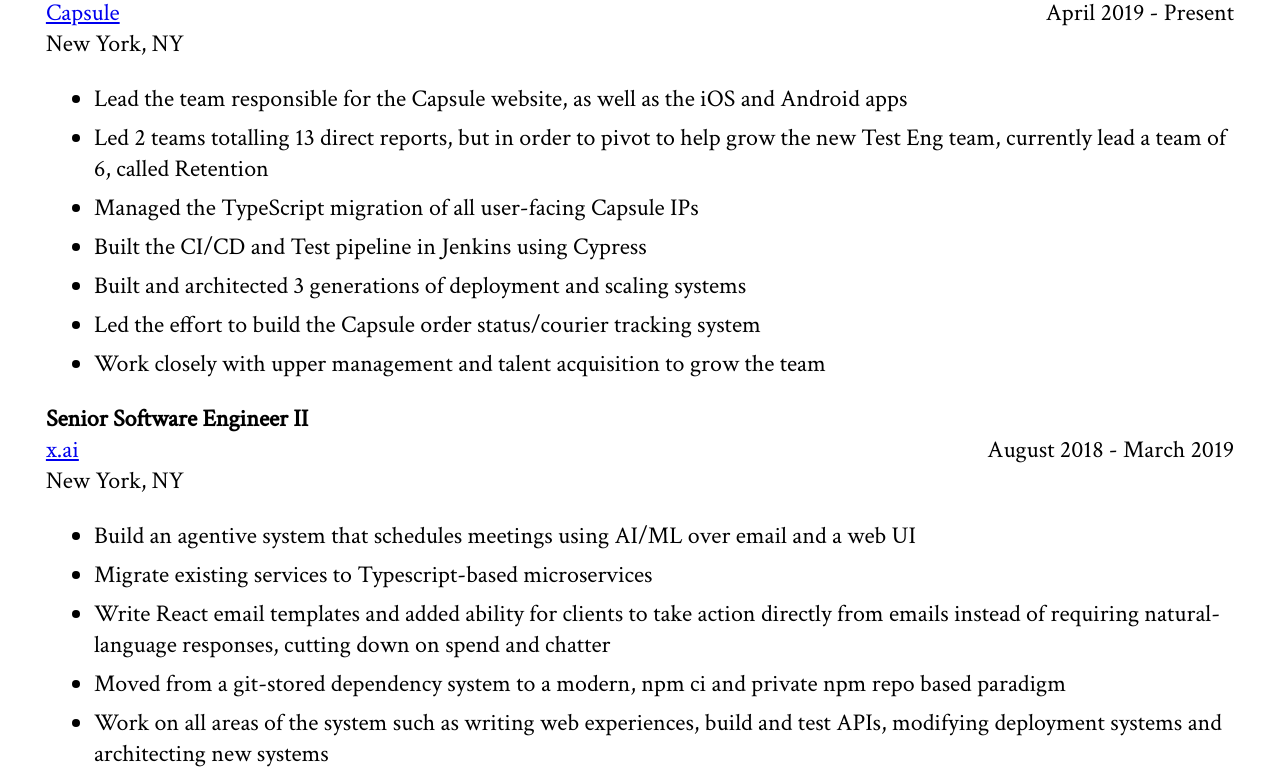
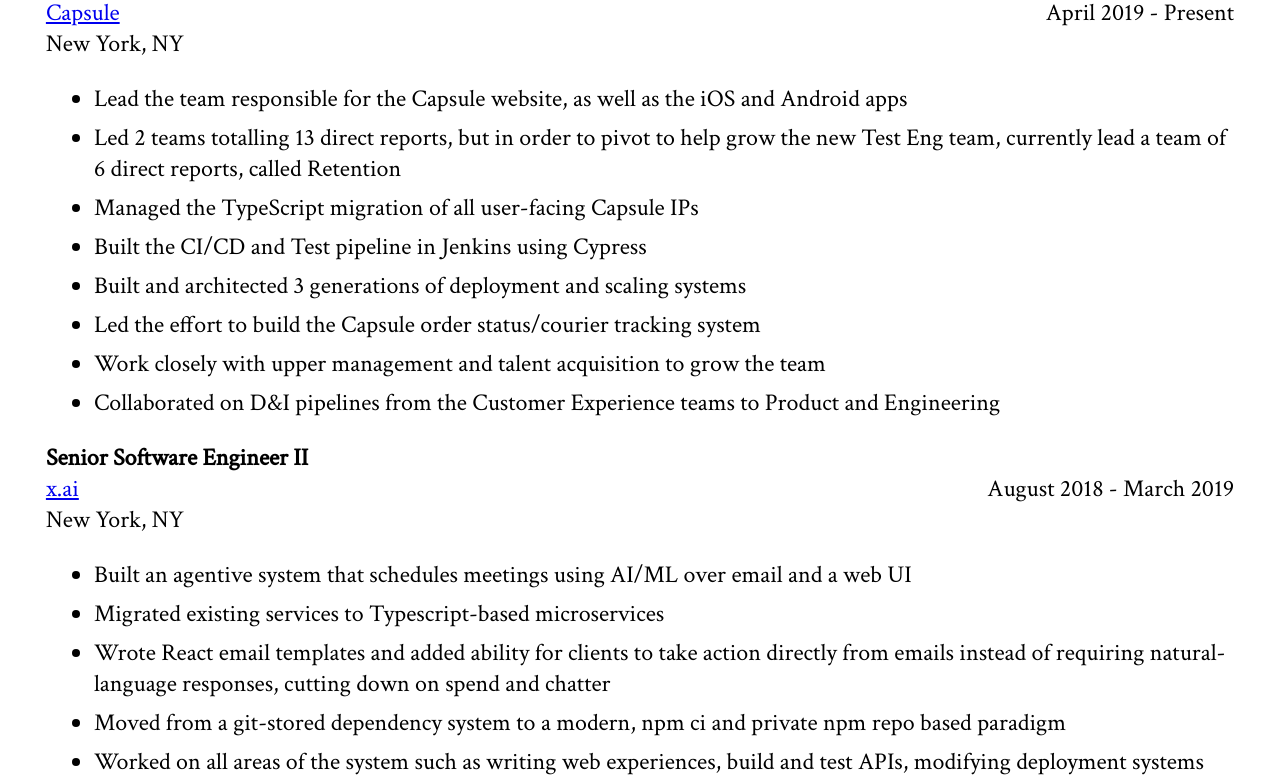
Before and after one commit to jb-reefer/resume-nextjs, a Next.js app: page / in a window 1280 px wide. Shown: the part 260-1041 px from the top of the page. Built offline with nearby package versions, Linux system fonts and the light colour scheme.

Commit message:
Experience updates

```diff
--- a/data.ts
+++ b/data.ts
@@ -10,12 +10,13 @@ const data: IExperienceBlock[] = [
   to: "Present",
   bulletPoints: [
     "Lead the team responsible for the Capsule website, as well as the iOS and Android apps",
-    "Led 2 teams totalling 13 direct reports, but in order to pivot to help grow the new Test Eng team, currently lead a team of 6, called Retention",
+    "Led 2 teams totalling 13 direct reports, but in order to pivot to help grow the new Test Eng team, currently lead a team of 6 direct reports, called Retention",
     "Managed the TypeScript migration of all user-facing Capsule IPs",
     "Built the CI/CD and Test pipeline in Jenkins using Cypress",
     "Built and architected 3 generations of deployment and scaling systems",
     "Led the effort to build the Capsule order status/courier tracking system",
-    "Work closely with upper management and talent acquisition to grow the team"
+    "Work closely with upper management and talent acquisition to grow the team",
+    "Collaborated on D&I pipelines from the Customer Experience teams to Product and Engineering",
   ]
 },
 {
@@ -26,11 +27,11 @@ const data: IExperienceBlock[] = [
   from: "August 2018",
   to: "March 2019",
   bulletPoints: [
-    "Build an agentive system that schedules meetings using AI/ML over email and a web UI",
-    "Migrate existing services to Typescript-based microservices",
-    "Write React email templates and added ability for clients to take action directly from emails instead of requiring natural-language responses, cutting down on spend and chatter",
+    "Built an agentive system that schedules meetings using AI/ML over email and a web UI",
+    "Migrated existing services to Typescript-based microservices",
+    "Wrote React email templates and added ability for clients to take action directly from emails instead of requiring natural-language responses, cutting down on spend and chatter",
     "Moved from a git-stored dependency system to a modern, npm ci and private npm repo based paradigm",
-    "Work on all areas of the system such as writing web experiences, build and test APIs, modifying deployment systems and architecting new systems",
+    "Worked on all areas of the system such as writing web experiences, build and test APIs, modifying deployment systems and architecting new systems",
   ],
 },
 {
@@ -46,7 +47,7 @@ const data: IExperienceBlock[] = [
     "Reduced build time from 7 minutes to 12 seconds by rebuilding build process with Webpack and Babel",
     "Created new user interface components like pie charts, data masking, and action buttons",
     "Rebuilt Bamboo CI/CD pipeline, streamlined merge -> build -> release -> deployment process",
-    "Created reproducible builds with Yarn and a new set of team version management rules",
+    "Created reproducible builds with Yarn",
     "Worked with clients and internal stakeholders to create roadmaps, groom feature set, and change our development cycles to better meet their needs",
     "Made user interface client-customizable, eliminating the need for separate per-client builds and allowing developers to do development instead of operations",
   ],
```
